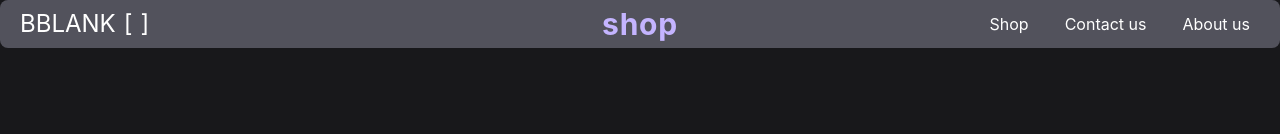
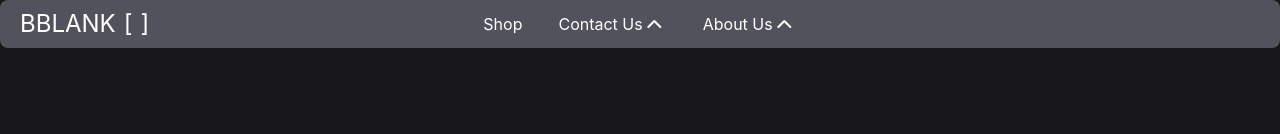
Before and after one commit to vincentfarka/Pant-Shop, a React (Vite) app: page / in a window 1280 px wide. Shown: the top 134 px of the page. Built offline with nearby package versions, Linux system fonts and the light colour scheme.

Commit message:
added tab chevron

```diff
--- a/package.json
+++ b/package.json
@@ -13,6 +13,7 @@
     "@tailwindcss/vite": "^4.3.3",
     "react": "^19.2.7",
     "react-dom": "^19.2.7",
+    "tailwind-merge": "^3.6.0",
     "tailwindcss": "^4.3.3"
   },
   "devDependencies": {
--- a/src/App.tsx
+++ b/src/App.tsx
@@ -2,7 +2,9 @@ import { useState } from "react";
 import { Header } from "./components/header";
 import { Content } from "./components/content";
 
-export type sceneState = "shop" | "contact us" | "about us"
+
+
+export type sceneState = "shop"
 
 export default function App() {
 
--- a/src/components/button.tsx
+++ b/src/components/button.tsx
@@ -1,18 +1,23 @@
 import type { HTMLAttributes } from "react"
+import { twMerge } from "tailwind-merge"
 
-type variant = "primary" | "ghost-destructive"
+type variant = "primary" | "ghost-destructive"  | "centered"
+
+const variantStyles = {
+    "primary": "bg-teal-600",
+    "ghost-destructive" : "",
+    "centered" : "absolute left-1/2 -translate-x-1/2"
+}
 
 type ButtonProps = {
     variant: variant
+    className?: string
 } & HTMLAttributes<HTMLButtonElement>
 
-export function Button({ variant, ...props }: ButtonProps) {
-    return <button {...props} className={findStyles(variant)} />
+export function Button({ variant, className, ...props }: ButtonProps) {
+    return <button {...props} className={twMerge("transition hover:bg-teal-700 hover:cursor-pointer rounded py-[4px] px-[10px]", findStyles(variant), className)} />
 }
 
 function findStyles(variant: variant) {
-    switch (variant) {
-        case "primary": return "bg-teal-600 transition delay-0 duration-200 ease-in-out hover:-translate-y-1 hover:scale-130 hover:bg-teal-700 hover:cursor-pointer rounded py-[4px] px-[10px]"
-        case "ghost-destructive": return "hover:bg-teal-700 transition delay-0 duration-200 ease-in-out hover:-translate-y-1 hover:scale-130 hover:cursor-pointer rounded py-[4px] px-[10px]"
-    }
+    return variantStyles[variant]
 }
--- a/src/components/header.tsx
+++ b/src/components/header.tsx
@@ -1,4 +1,5 @@
 
+import { useState, type ReactNode } from "react"
 import type { sceneState } from "../App"
 import { Button } from "./button"
 
@@ -9,7 +10,9 @@ type HeaderProps = {
 }
 
 
+
 export function Header({ setScene, scene }: HeaderProps) {
+    const [activeTab, setActiveTab] = useState<string | null>(null)
     return (
         <header className="bg-zinc-600 min-inline-[100vw] flex items-center justify-between px-5 fixed top-0 right-0 left-0 z-1000 rounded-lg">
             <div className="flex flex gap-2 items-center py-2 hover:cursor-pointer leading-none text-base leading-none capsize" onClick={() => setScene("shop")}>
@@ -19,12 +22,30 @@ export function Header({ setScene, scene }: HeaderProps) {
                     <h1 className="text-2xl">]</h1>
                 </div>
             </div>
-            <h1 className="text-center text-3xl text-violet-300 font-bold tracking-wide absolute left-1/2 -translate-x-1/2">{scene}</h1>
-            <div className="flex gap-4">
+            <div className="space-x-4 absolute left-1/2 -translate-x-1/2 flex flex-row">
                 <Button variant="ghost-destructive" onClick={() => setScene("shop")}>Shop</Button>
-                <Button variant="ghost-destructive" onClick={() => setScene("contact us")}>Contact us</Button>
-                <Button variant="ghost-destructive" onClick={() => setScene("about us")}>About us</Button>
+                <ChevronTab activeTab={activeTab} setActiveTab={setActiveTab} tabId="contact">Contact Us</ChevronTab>
+                <ChevronTab activeTab={activeTab} setActiveTab={setActiveTab} tabId="about">About Us</ChevronTab>
             </div>
         </header>
     )
 }
+
+type ChevronTabProps = {
+    activeTab: string | null;
+    setActiveTab: (value: (string | null)) => void;
+    children: ReactNode;
+    tabId: "contact" | "about";
+}
+
+function ChevronTab({ activeTab, setActiveTab, children, tabId}: ChevronTabProps) {
+    const isOpen = activeTab === tabId
+    return (
+        <Button variant="ghost-destructive" className="flex flex-row items-center" onClick={() => isOpen ? setActiveTab(null) : setActiveTab(tabId)}>
+            {children}
+            <svg width="24" height="24" viewBox="0 0 24 24" fill="none" stroke="currentColor" stroke-width="2" stroke-linecap="round" stroke-linejoin="round" className={`w-6 h-6 transform transition-transform duration-300 ease-in-out ${isOpen ? 'rotate-0' : 'rotate-180'}`}>
+                <path d="m6 9 6 6 6-6" />
+            </svg>
+        </Button>
+    )
+}
```
Also changed, not shown: 1 other file (tests, documents, lock files or other folders).
